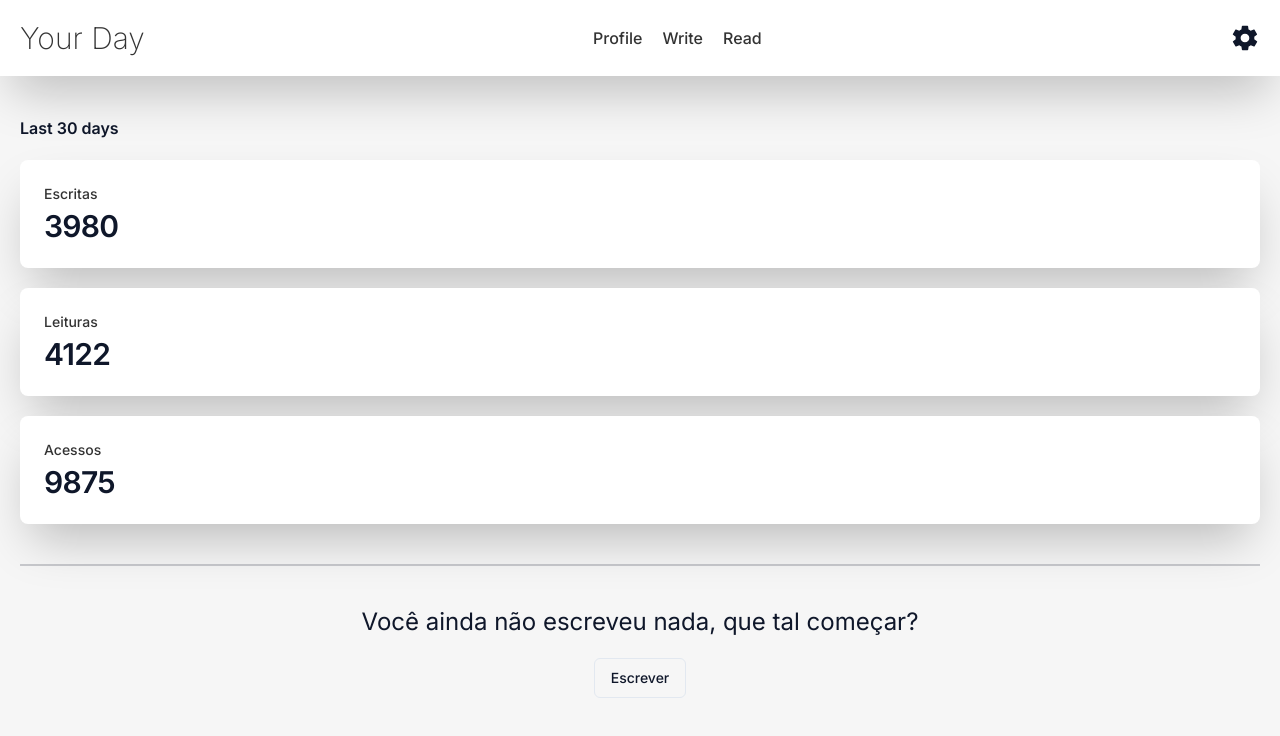
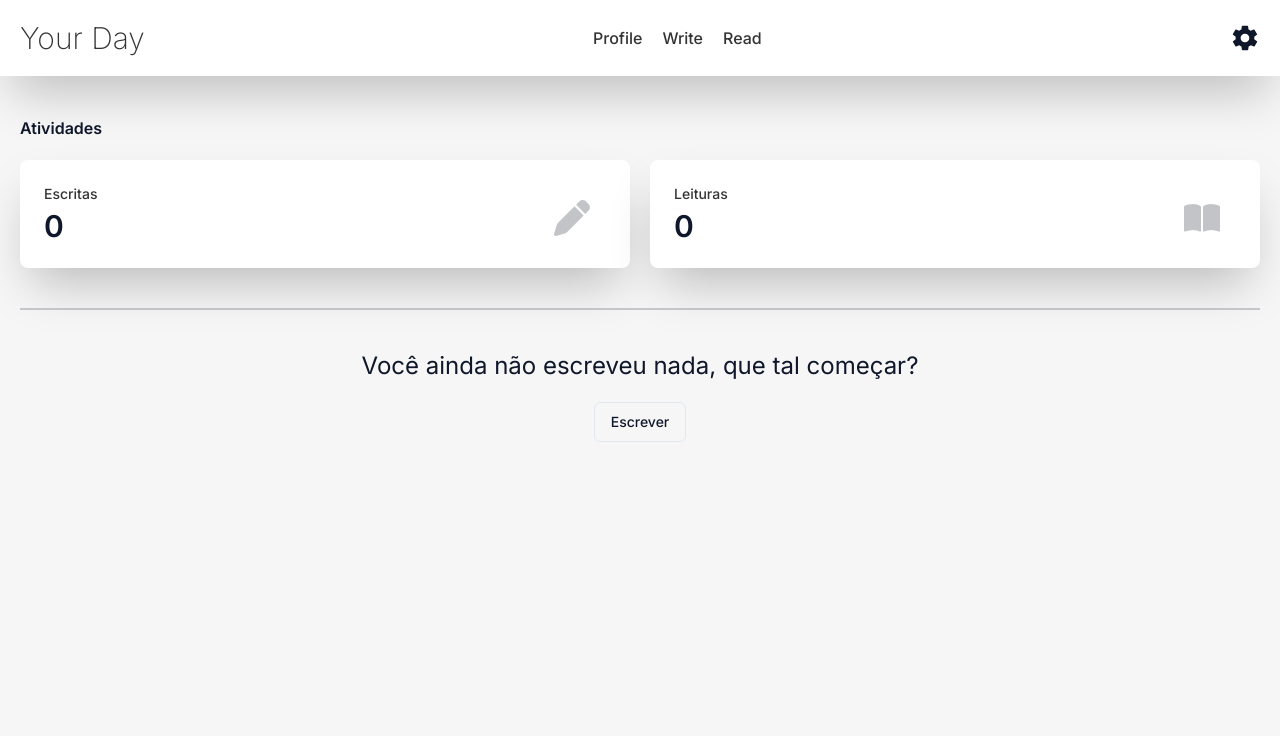
Before and after one commit to rianbittencourt/Your-Day-Front, a Next.js app: page /profile in a window 1280 px wide. Shown: the top 736 px of the page. Built offline with nearby package versions, Linux system fonts and the light colour scheme.

Commit message:
feat: StatsCount Component

```diff
--- a/src/components/Stats/StatsCount.tsx
+++ b/src/components/Stats/StatsCount.tsx
@@ -1,34 +1,46 @@
 import React from "react";
+import { FaPen, FaBookOpen } from "react-icons/fa6";
 
 interface Stat {
   name: string;
-  stat: string;
+  count: string;
+  icon: JSX.Element;
 }
 
 const stats: Stat[] = [
-  { name: "Escritas", stat: "3980" },
-  { name: "Leituras", stat: "4122" },
-  { name: "Acessos", stat: "9875" },
+  {
+    name: "Escritas",
+    count: "0",
+    icon: <FaPen className="text-4xl opacity-25" />,
+  },
+  {
+    name: "Leituras",
+    count: "0",
+    icon: <FaBookOpen className="text-4xl opacity-25" />,
+  },
 ];
 
 export default function StatsCount() {
   return (
     <div className=" w-full ">
       <h3 className="text-base font-semibold leading-6 text-primary/25">
-        Last 30 days
+        Atividades
       </h3>
-      <dl className="mt-5 grid  grid-cols-3 gap-5 lg:grid-cols-1">
+      <dl className="mt-5 grid   gap-5 grid-cols-2">
         {stats.map((item) => (
           <div
             key={item.name}
-            className="overflow-hidden rounded-lg bg-primary px-4 py-5 sm:p-6 shadow-2xl"
+            className="overflow-hidden rounded-lg bg-primary px-4 py-5 sm:p-6 shadow-2xl relative"
           >
             <dt className="truncate text-sm font-medium text-primary">
               {item.name}
             </dt>
             <dd className="mt-1 text-3xl font-semibold tracking-tight text-text-primary">
-              {item.stat}
+              {item.count}
             </dd>
+            <div className="absolute top-10 right-5 sm:right-10">
+              {item.icon}
+            </div>
           </div>
         ))}
       </dl>
```
